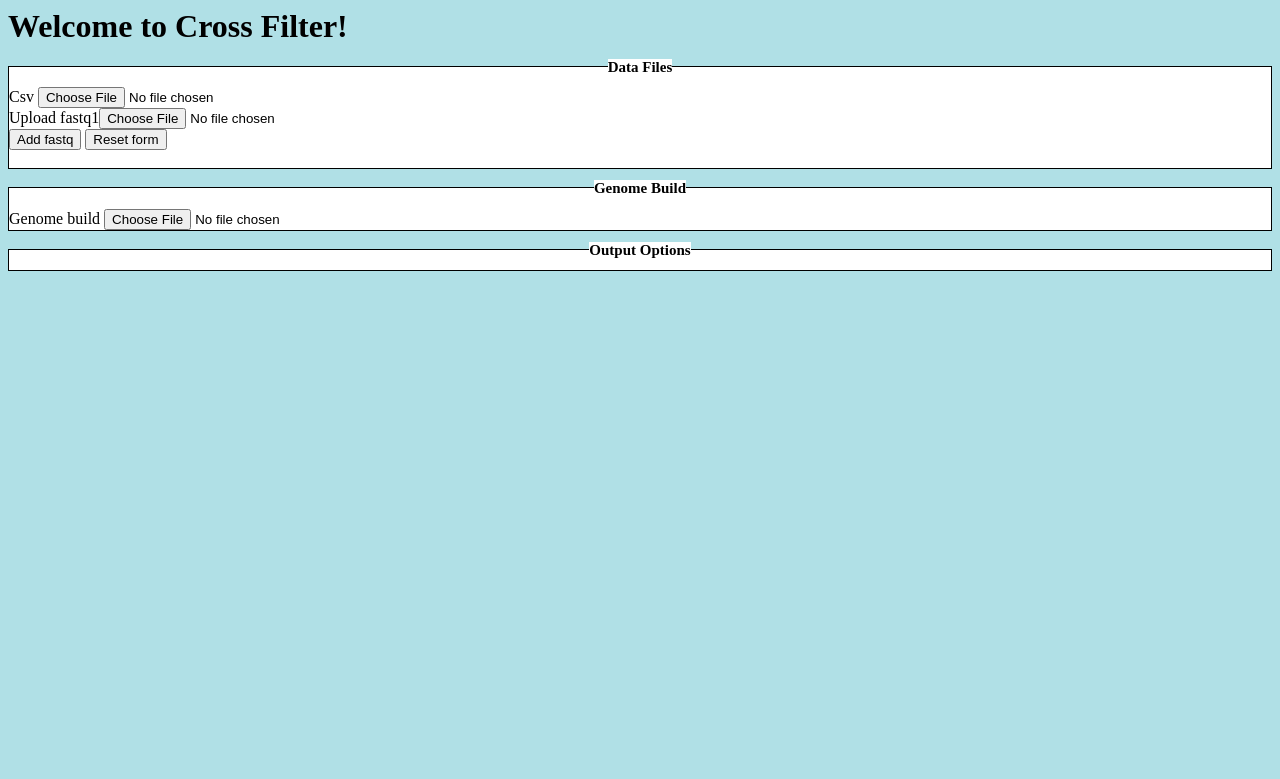
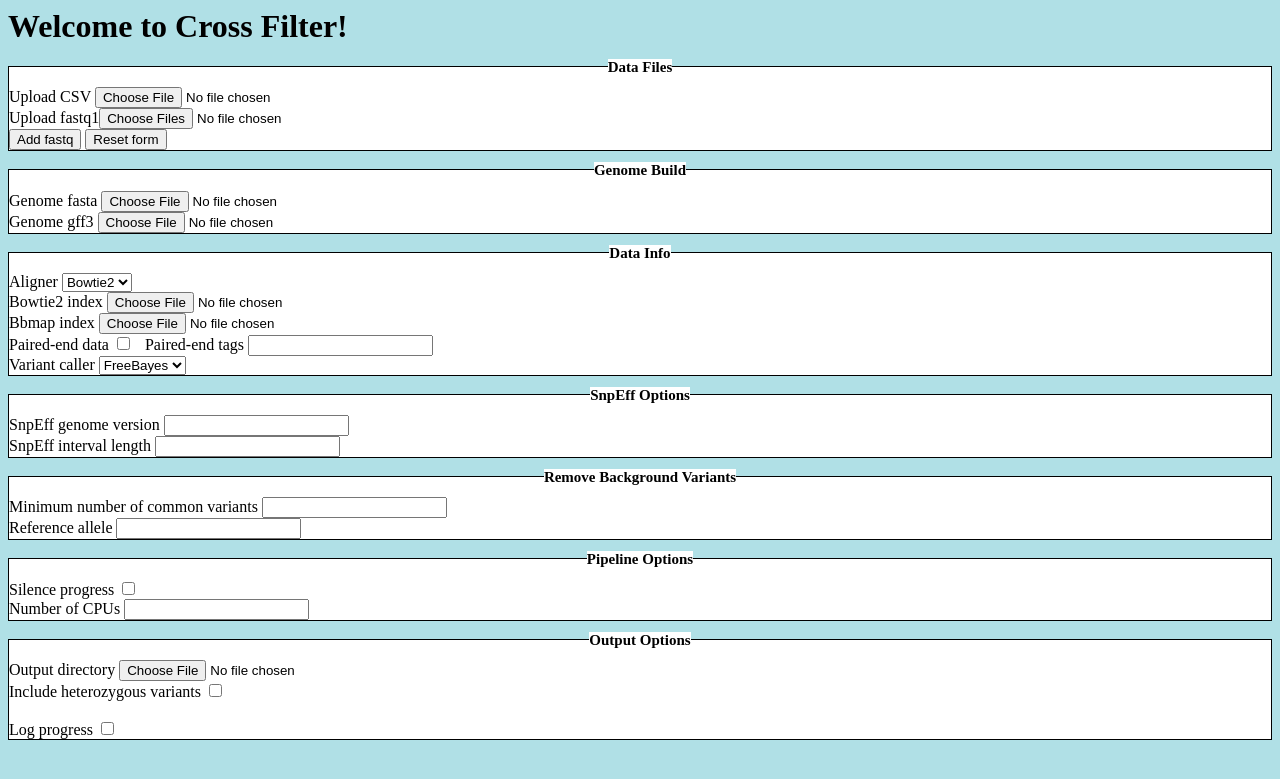
Before and after one commit to lmb-cell-biology/cross_filter, a Django app: page / in a window 1280 px wide. Shown: the top 779 px of the page. Run offline with Django 3.2, Linux system fonts and the light colour scheme.

Commit message:
Building website

```diff
--- a/crossfilGUI/main/form.py
+++ b/crossfilGUI/main/form.py
@@ -1,12 +1,47 @@
 from django import forms
 
 class LoadForm(forms.Form):
-  csv = forms.FileField(required=False)
+  csv = forms.FileField(required=False,label="Upload CSV")
 
   def __init__(self, num_files, *args, **kw):
-    forms.Form.__init__(self, args, kw)
+    forms.Form.__init__(self, *args, **kw)
 
     for i in range(num_files):
-      self.fields['upload_fastq%d' % (i+1)] = forms.FileField(required=False)
+      self.fields['upload_fastq%d' % (i+1)] = forms.FileField(widget=forms.ClearableFileInput(attrs={'multiple': True}),required=False)
 
-  genome_build = forms.FileField(required=False)
+
+  genome_fasta = forms.FileField(required=False)
+
+  genome_gff3 = forms.FileField(required=False)
+
+  snpeff_gv = forms.CharField(label="SnpEff genome version",max_length = 100, required=False)
+
+  snpeff_ivl = forms.IntegerField(label="SnpEff interval length",required=False,min_value=0)
+
+  pe = forms.BooleanField(label="Paired-end data")
+
+  pe_tags = forms.CharField(label="Paired-end tags",max_length = 100, required=False)
+
+  al = (("bt2","Bowtie2"),("bwa","BWA"),("bbmap","Bbmap"))
+  aligner = forms.ChoiceField(choices=al,required=False)
+
+  bt2_index = forms.FileField(required=False,label="Bowtie2 index")
+
+  bbmap_index = forms.FileField(required=False,label="Bbmap index")
+
+  vc = (("fb","FreeBayes"),("gatk","GATK"))
+  variant_caller = forms.ChoiceField(choices=vc,required=False)
+
+  heterozygous = forms.BooleanField(label="Include heterozygous variants")
+
+  min_var_count = forms.IntegerField(label="Minimum number of common variants",required=False,min_value=0)
+
+  ref_allele = forms.CharField(label="Reference allele",max_length = 100, required=False)
+
+  q = forms.BooleanField(label="Silence progress")
+
+  log = forms.BooleanField(label="Log progress")
+
+  cpu = forms.IntegerField(label="Number of CPUs",required=False,min_value=1)
+
+  outdir = forms.FileField(required=False,label="Output directory")
--- a/crossfilGUI/main/templates/main/crossfiltemplate.html
+++ b/crossfilGUI/main/templates/main/crossfiltemplate.html
@@ -37,20 +37,48 @@
              <input type="submit", name="reset" value="Reset form">
              <input type="hidden", name="num_files", value="{{ num_files }}">
              <br>
-             <br>
 
         </div>
         <br>
         <div>
           <h1><span>Genome Build</span></h1>
-          {{ form.genome_build.label }} {{ form.genome_build }} <br>
+          {{ form.genome_fasta.label }} {{ form.genome_fasta }} <br>
+          {{ form.genome_gff3.label }} {{ form.genome_gff3 }} <br>
+        </div>
+        <br>
+        <div>
+          <h1><span>Data Info<span></h1>
+            {{ form.aligner.label }} {{ form.aligner }} <br>
+            {{ form.bt2_index.label }} {{ form.bt2_index }} <br>
+            {{ form.bbmap_index.label }} {{ form.bbmap_index }} <br>
+            {{ form.pe.label }} {{ form.pe }} &nbsp; {{ form.pe_tags.label }} {{ form.pe_tags }} <br>
+            {{ form.variant_caller.label }} {{ form.variant_caller }}
+        </div>
+        <br>
+        <div>
+          <h1><span>SnpEff Options<span></h1>
+            {{ form.snpeff_gv.label }} {{ form.snpeff_gv }} <br>
+            {{ form.snpeff_ivl.label }} {{ form.snpeff_ivl }} <br>
+        </div>
+        <br>
+        <div>
+          <h1><span>Remove Background Variants<span></h1>
+            {{ form.min_var_count.label }} {{ form.min_var_count }} <br>
+            {{ form.ref_allele.label }} {{ form.ref_allele }} <br>
+        </div>
+        <br>
+        <div>
+          <h1><span>Pipeline Options<span></h1>
+          {{ form.q.label }} {{ form.q }} <br>
+          {{ form.cpu.label }} {{ form.cpu }} <br>
         </div>
         <br>
         <div>
           <h1><span>Output Options<span></h1>
-        </div>
-
-
+          {{ form.outdir.label }} {{ form.outdir }} <br>
+          {{ form.heterozygous.label }} {{ form.heterozygous }} <br>
+          <br>
+          {{ form.log.label }} {{ form.log }} <br>
       </form>
 
    </body>
--- a/crossfilGUI/main/views.py
+++ b/crossfilGUI/main/views.py
@@ -18,7 +18,8 @@ def set_crossfil_page(request, num_files=1):
     elif 'reset' in form_dict:
       num_files = 1
 
-    form = LoadForm(num_files, request.POST, request.FILES)
+    form = LoadForm(num_files, request.POST , request.FILES)
+
 
   else:
     form = LoadForm(num_files)
```
